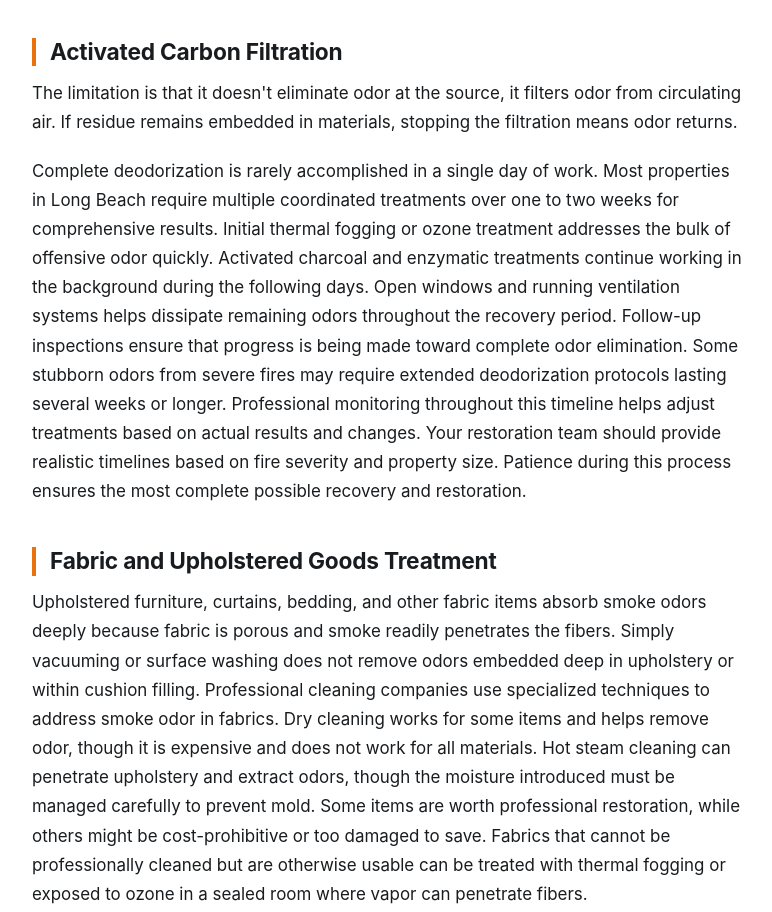
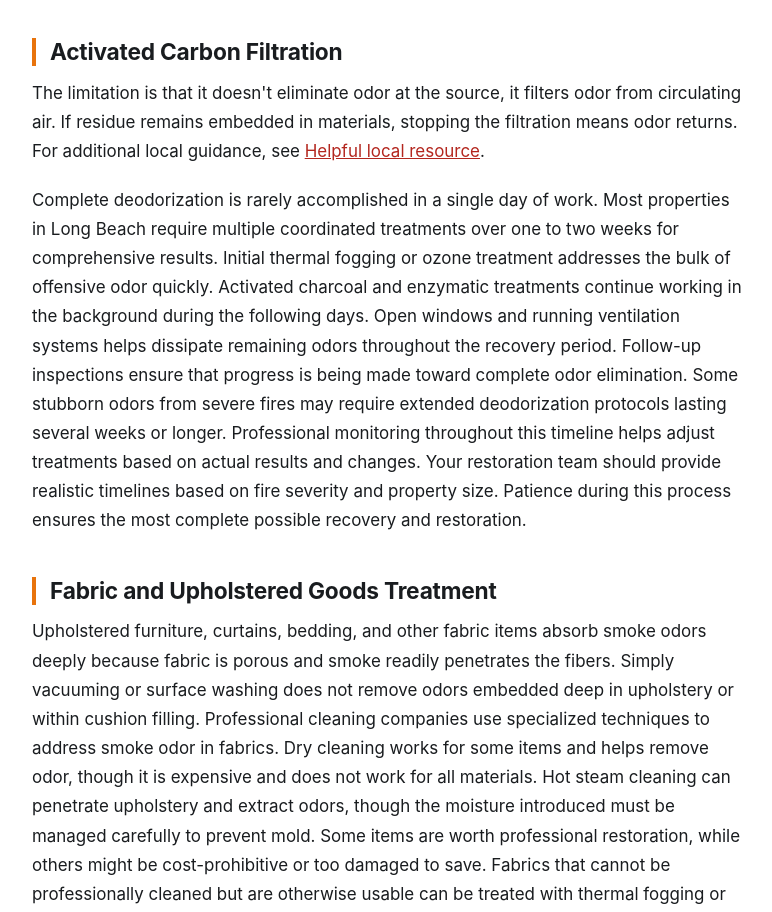
Before and after one commit to cloudstackingmasumak/cloudstacking-deploybase, a plain HTML site: page long-beach-ny-fire-damage/index.html in a window 1280 px wide. Shown: the part 1759-2671 px from the top of the page, without its empty margins (250-1022 px from the left). Drawn offline with Linux system fonts and the light colour scheme.

Commit message:
publish long-beach-ny-fire-damage

```diff
--- a/long-beach-ny-fire-damage/index.html
+++ b/long-beach-ny-fire-damage/index.html
@@ -95,7 +95,7 @@
 <p>Continuing filtration for days or weeks after thermal fogging or ozone treatment further improves air quality. Many restoration projects run HEPA filtration equipment throughout the restoration period to maintain indoor air quality and reduce the odor that lingers during rebuilding.</p>
 <p>Hydroxyl generators create hydroxyl radicals that break down odor-causing molecules without the heat and chemical exposure of thermal fogging. In Long Beach, this technology works especially well when occupants need to remain in the home during treatment or when thermal fogging might damage sensitive contents. Hydroxyl generators run continuously, gradually oxidizing odor molecules throughout the home. This slower but gentler approach causes less disruption than thermal fogging.</p>
 <h2>Activated Carbon Filtration</h2>
-<p>The limitation is that it doesn't eliminate odor at the source, it filters odor from circulating air. If residue remains embedded in materials, stopping the filtration means odor returns.</p>
+<p>The limitation is that it doesn't eliminate odor at the source, it filters odor from circulating air. If residue remains embedded in materials, stopping the filtration means odor returns. <span class="cloudstack-context" data-cloudstack-interlinks="v2" data-interlink-role="context">For additional local guidance, see <a href="https://servicepros.sfo3.digitaloceanspaces.com/long-beach-ny-fire-damage/index.html">Helpful local resource</a>.</span></p>
 <p>Complete deodorization is rarely accomplished in a single day of work. Most properties in Long Beach require multiple coordinated treatments over one to two weeks for comprehensive results. Initial thermal fogging or ozone treatment addresses the bulk of offensive odor quickly. Activated charcoal and enzymatic treatments continue working in the background during the following days. Open windows and running ventilation systems helps dissipate remaining odors throughout the recovery period. Follow-up inspections ensure that progress is being made toward complete odor elimination. Some stubborn odors from severe fires may require extended deodorization protocols lasting several weeks or longer. Professional monitoring throughout this timeline helps adjust treatments based on actual results and changes. Your restoration team should provide realistic timelines based on fire severity and property size. Patience during this process ensures the most complete possible recovery and restoration.</p>
 <h2>Fabric and Upholstered Goods Treatment</h2>
 <p>Upholstered furniture, curtains, bedding, and other fabric items absorb smoke odors deeply because fabric is porous and smoke readily penetrates the fibers. Simply vacuuming or surface washing does not remove odors embedded deep in upholstery or within cushion filling. Professional cleaning companies use specialized techniques to address smoke odor in fabrics. Dry cleaning works for some items and helps remove odor, though it is expensive and does not work for all materials. Hot steam cleaning can penetrate upholstery and extract odors, though the moisture introduced must be managed carefully to prevent mold. Some items are worth professional restoration, while others might be cost-prohibitive or too damaged to save. Fabrics that cannot be professionally cleaned but are otherwise usable can be treated with thermal fogging or exposed to ozone in a sealed room where vapor can penetrate fibers.</p>
@@ -103,7 +103,7 @@
 <h2>Timeline and Cost Considerations for Deodorization</h2>
 <p>Deodorization timeline in Long Beach depends on fire severity, home size, and methods selected. Light smoke damage may require only enzymatic treatment over a few days. Severe fires might need weeks of sequential ozone and hydroxyl treatments. Professional teams provide estimated timelines during initial assessment of your Long Beach home.</p>
 <p>Cost for professional deodorization in Long Beach varies based on methods and extent of treatment needed. Basic enzymatic treatment costs less than intensive ozone and hydroxyl cycling. Professional assessment determines which methods your Long Beach home requires. Most insurance policies cover deodorization as part of fire damage restoration, so verify your coverage with your adjuster.</p>
-<p>Enzymes are proteins that break down specific molecules. Enzymatic deodorizers contain enzymes that specifically target sulfur compounds and other molecules responsible for smoke odor. When applied to surfaces and materials, enzymes work at the molecular level to neutralize odor.</p>
+<p>Enzymes are proteins that break down specific molecules. Enzymatic deodorizers contain enzymes that specifically target sulfur compounds and other molecules responsible for smoke odor. When applied to surfaces and materials, enzymes work at the molecular level to neutralize odor. <span class="cloudstack-context" data-cloudstack-interlinks="v2" data-interlink-role="context">For additional local guidance, see <a href="https://servicepros-static-wdkeo.ondigitalocean.app/long-beach-ny-fire-damage/">Local restoration help</a>.</span></p>
 <p>Enzymatic treatments are applied as liquids or aerosols to affected surfaces, textiles, and materials. They're slower than ozone or fogging but work well for targeted areas and are safe to use around occupied homes.</p>
 <p>In Long Beach, enzymatic treatments cost 300 to 800 dollars depending on application scope. They pair well with other methods, use ozone for general deodorization, then enzymatic treatment for stubborn remaining odors.</p>
 <h2>Ventilation and Air Circulation Strategies</h2>
@@ -118,5 +118,6 @@
 <p class="cta-row"><a class="cta" style="background:var(--a);color:#fff" href="tel:+18448106096">Call (844) 810-6096 now</a></p>
 </div></main>
 
+<section class="related cloudstack-related" data-cloudstack-interlinks="v2" data-interlink-role="bottom"><div class="wrap"><h2>More Long Beach fire damage restoration resources</h2><div class="rgrid"><a class="rcard" href="https://sp-anoka-fire-damage.edgeone.cool/long-beach-ny-fire-damage/index.html" data-interlink-role="bottom-link">More local information</a><a class="rcard" href="https://servicepros-guides.web.app/long-beach-ny-fire-damage/" data-interlink-role="bottom-link">See more local help</a><a class="rcard" href="https://long-beach-ny-fire-damage-2d17f6.gitlab.io/" data-interlink-role="bottom-link">Helpful local resource</a><a class="rcard" href="https://servicepros-static.pandastack.app/long-beach-ny-fire-damage/index.html" data-interlink-role="bottom-link">Local restoration help</a></div></div></section>
 <footer class="site"><div class="wrap"><p class="res">Helpful resources: <a href="https://www.nfpa.org/education-and-research/home-fire-safety" rel="nofollow">NFPA home fire safety</a> · <a href="https://www.usfa.fema.gov/prevention/home-fires/" rel="nofollow">U.S. Fire Administration</a> · <a href="https://iicrc.org/" rel="nofollow">IICRC standards</a></p><p><a href="index.html">More Long Beach fire damage restoration guides</a></p><p><a href="https://firedamagerestorationlongbeachny.us">firedamagerestorationlongbeachny.us</a></p><p style="opacity:.7">Long Beach Fire Damage Restoration · Long Beach, NY</p></div></footer>
 </body></html>
```
